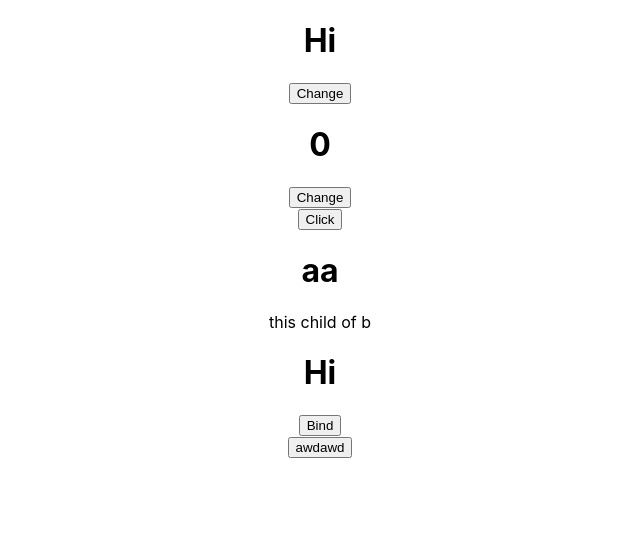
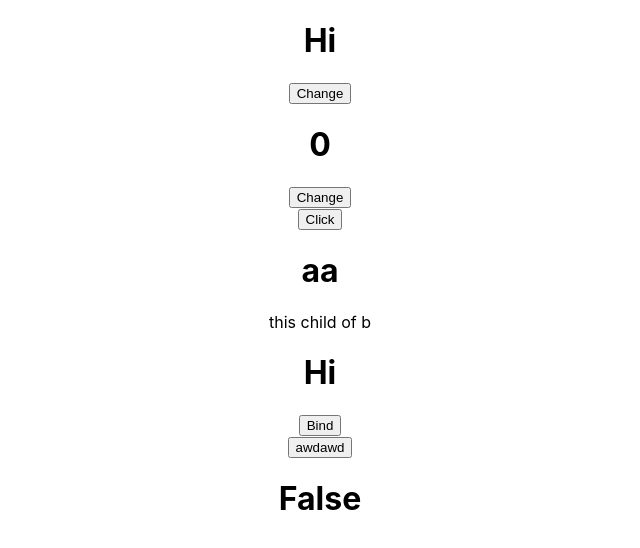
Before and after one commit to kyletaj1997/react, a React (Create React App) app: page / in a window 1280 px wide. Shown: the top 548 px of the page, without its empty margins (320-960 px from the left). Built offline with nearby package versions, Linux system fonts and the light colour scheme.

Commit message:
conditional

```diff
--- a/src/App.js
+++ b/src/App.js
@@ -9,6 +9,7 @@ import Counter from './components/Counter'
 import FunctionClick from './components/FunctionClick'
 import Bind from './components/Bind'
 import Parent from './components/Parent'
+import Conditional from './components/Conditional'
 class App extends Component {
   render(){
      return(
@@ -20,6 +21,7 @@ class App extends Component {
        <Third name ="aa"> <p> this child of b </p></Third>
        <Bind> </Bind>
        <Parent> </Parent>
+       <Conditional>  </Conditional>
        {/*
        <Third name ="bb">
          <p> this child of bb </p>
--- /dev/null
+++ b/src/components/Conditional.js
@@ -0,0 +1,23 @@
+import React, { Component } from 'react'
+
+class Conditional extends Component {
+      constructor() {
+      super()
+        this.state = {
+            login: false
+        }
+
+      }
+
+
+    render(){
+        if(this.state.login){
+            return   <h1>True</h1>
+
+        } else{
+            return <h1>False</h1>
+        }
+
+    }
+}
+export default Conditional
```
